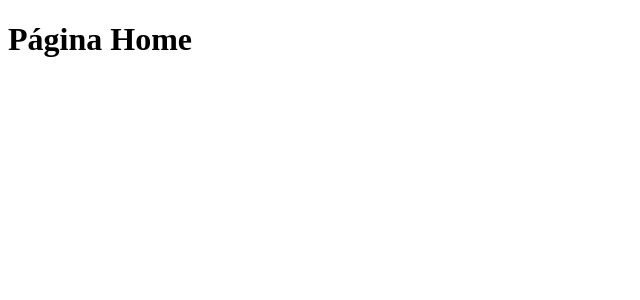
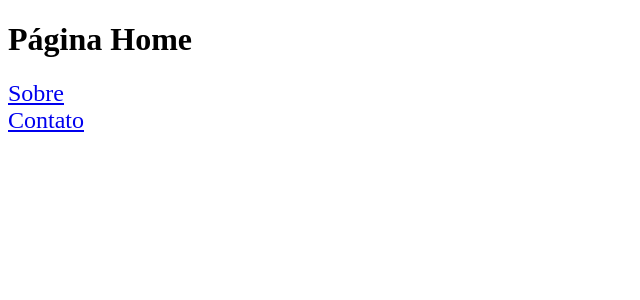
Before and after one commit to treinaweb/vue-rotas, a Vue app: page / in a window 1280 px wide. Shown: the top 300 px of the page, without its empty margins (0-640 px from the left). Built offline with nearby package versions, Linux system fonts and the light colour scheme.

Commit message:
1-5 RouterLink

```diff
--- a/src/views/ContatoView.vue
+++ b/src/views/ContatoView.vue
@@ -1,3 +1,4 @@
 <template>
     <h1>Essa é a página de Contato</h1>
+    <RouterLink to="/">Home</RouterLink>
 </template>
--- a/src/views/HomeView.vue
+++ b/src/views/HomeView.vue
@@ -2,6 +2,13 @@
 
 <template>
     <h1>Página Home</h1>
+    <RouterLink to="/sobre">Sobre</RouterLink>
+    <RouterLink to="/contato">Contato</RouterLink>
 </template>
 
-<style scoped></style>
+<style scoped>
+a {
+    display: block;
+    font-size: 1.5rem;
+}
+</style>
--- a/src/views/SobreView.vue
+++ b/src/views/SobreView.vue
@@ -1,3 +1,4 @@
 <template>
     <h1>Essa é a página de Sobre</h1>
+    <RouterLink to="/">Home</RouterLink>
 </template>
```
